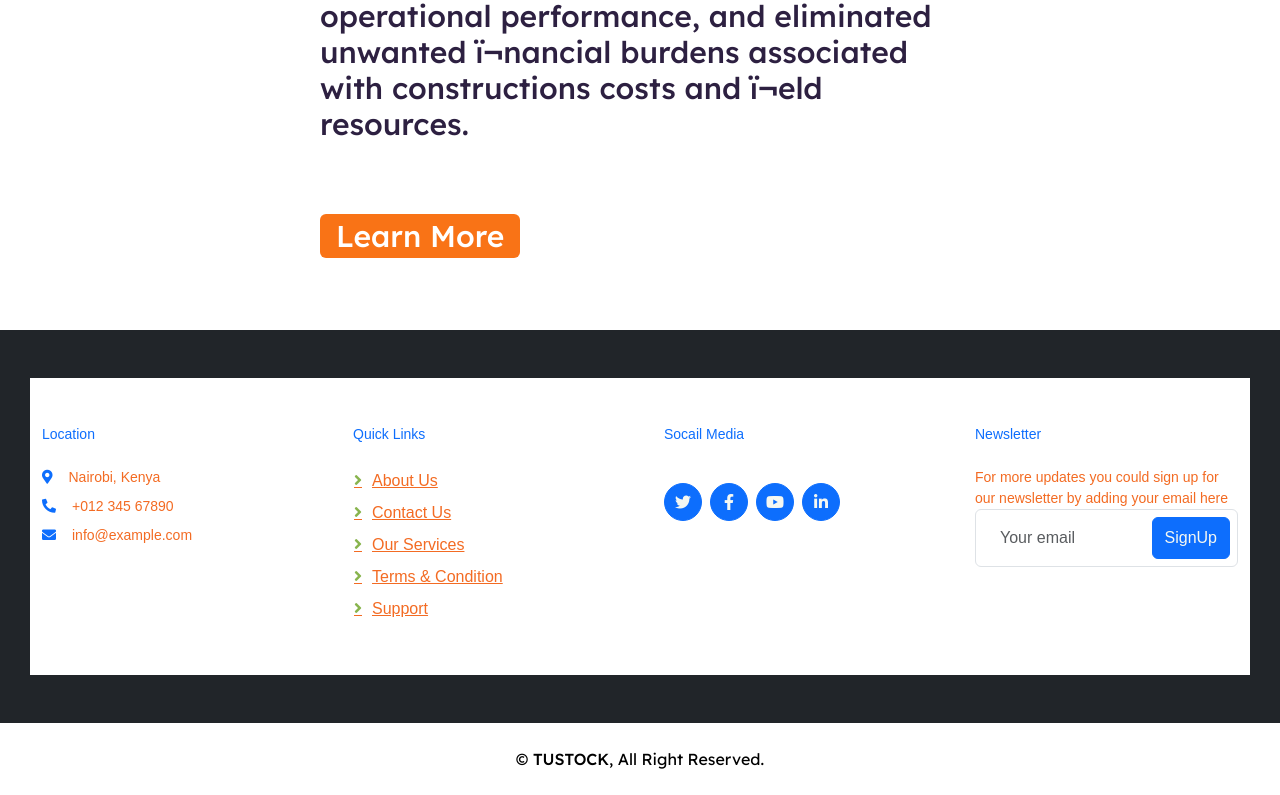
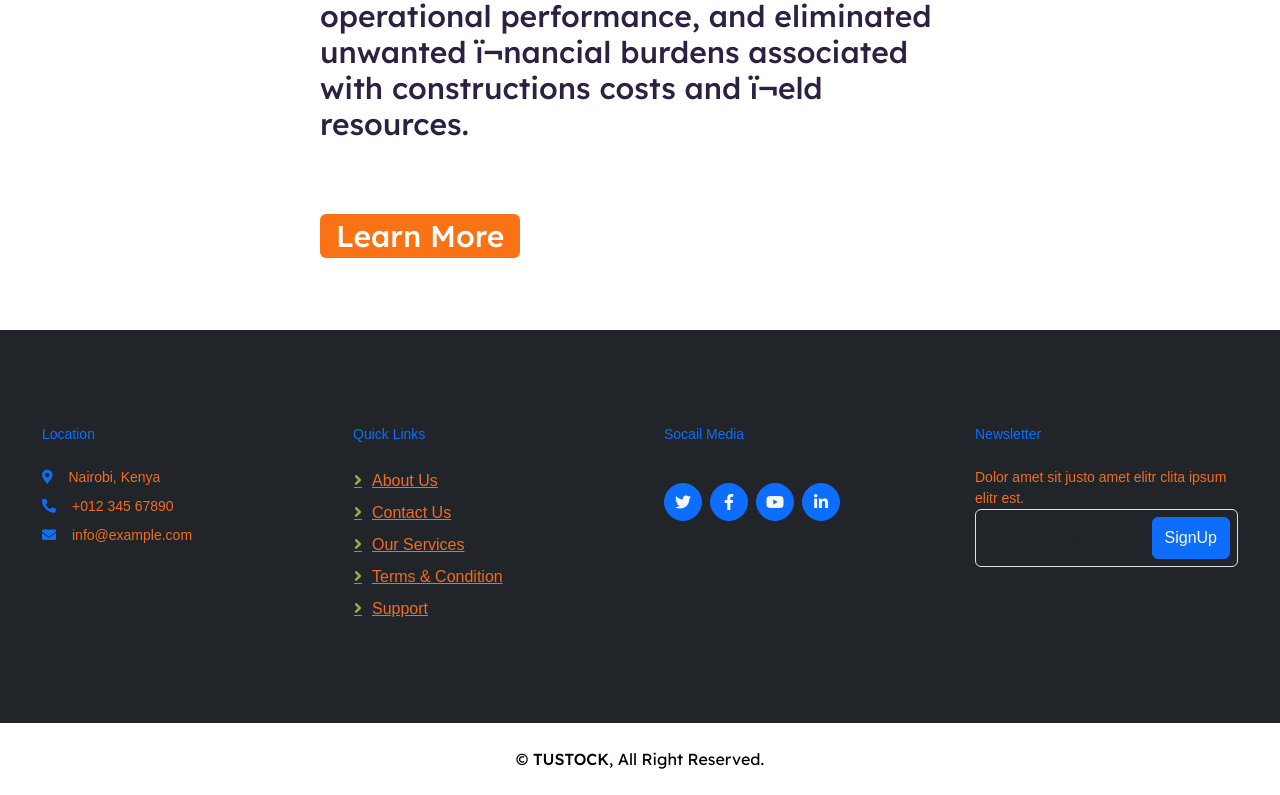
Before and after one commit to Tustock-Dev/Tustock, a plain HTML site: page profile.html in a window 1280 px wide. Shown: the part 3582-4377 px from the top of the page. Drawn offline with nearby package versions, Linux system fonts and the light colour scheme.

Commit message:
changed the footer background

```diff
--- a/profile.css
+++ b/profile.css
@@ -741,3 +741,5 @@ h2 {
 }
 
 /* Chris' section */
+
+/* FooterCSS from Kim's branch */
--- a/profile.html
+++ b/profile.html
@@ -254,7 +254,7 @@
 
     <!-- Footer  -->
     <div class="container-fluid bg-dark footer mt-5 py-5 wow fadeIn" data-wow-delay="0.1s">
-        <div class="container py-5">
+        <div class="container py-5 bg-dark">
             <div class="row g-5">
                 <div class="col-lg-3 col-md-6">
                     <h4 class="text-primary mb-4">Location</h4>
@@ -292,7 +292,7 @@
                 </div>
                 <div class="col-lg-3 col-md-6">
                     <h4 class="text-primary mb-4">Newsletter</h4>
-                    <p>For more updates you could sign up for our newsletter by adding your email here</p>
+                    <p>Dolor amet sit justo amet elitr clita ipsum elitr est.</p>
                     <div class="position-relative w-100">
                         <input class="form-control bg-transparent w-100 py-3 ps-4 pe-5" type="text"
                             placeholder="Your email" />
@@ -320,7 +320,6 @@
         crossorigin="anonymous"></script>
 
 
-
 </body>
 
 </html>
```
Also changed, not shown: index.html (+1 -1 lines).
